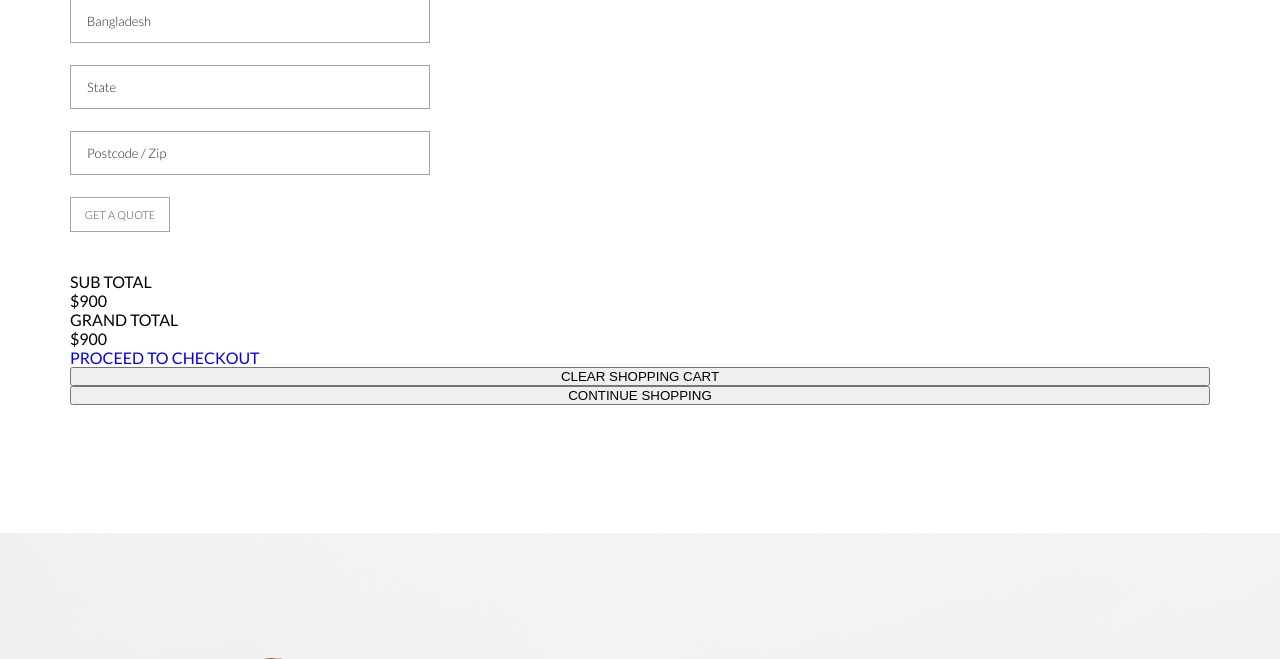
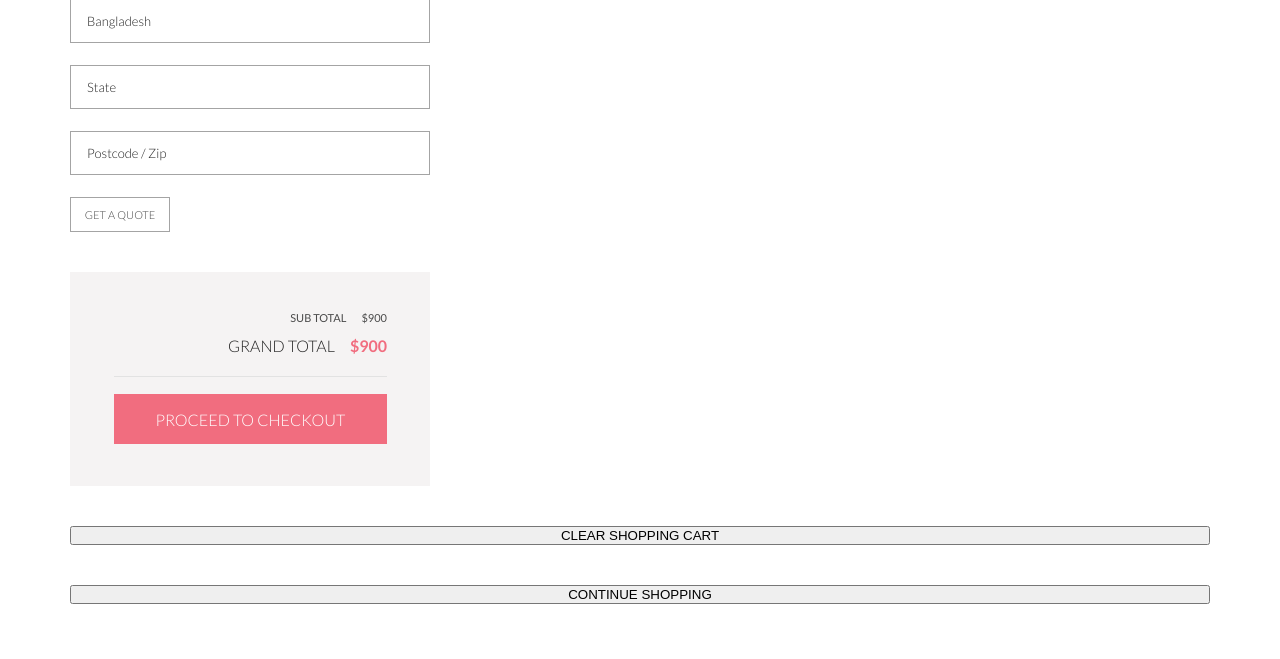
Before and after one commit to StaciBunx/frontend, a PHP site: page /cart.html in a window 1280 px wide. Shown: the part 1052-1711 px from the top of the page. Run offline with PHP 8.4, Linux system fonts and the light colour scheme.

Commit message:
feat: add style to summary

```diff
--- a/Brand-shop/cart.html
+++ b/Brand-shop/cart.html
@@ -135,15 +135,21 @@
                         <button class="address__button">GET A QUOTE</button>
                     </form>
                 </div>
+
                 <div class="summary">
                     <div class="summary__content">
+                        <div class="summary__subtotal_box">
                             <p class="summary__subtotal">SUB TOTAL</p>
                             <p class="summary__subtotal_price">$900</p>
+                        </div>
+
+                        <div class="summary__total_box">
                             <p class="summary__total">GRAND TOTAL</p>
                             <p class="summary__total_price">$900</p>
                         </div>
-                    <a href="#" class="summary__checkout_button">PROCEED TO CHECKOUT</a>
+
                     </div>
+                    <div class="summary__checkout"> <a href="#" class="summary__button">PROCEED TO CHECKOUT</a></div>
                 </div>
 
                 <button class="cart__button">CLEAR SHOPPING CART</button>
--- a/Brand-shop/style.css
+++ b/Brand-shop/style.css
@@ -610,6 +610,65 @@ summary::-webkit-details-marker {
   box-sizing: border-box;
   background-color: white;
   border: 1px solid #A4A4A4;
+}
+
+.summary {
+  width: 360px;
+  height: 214px;
+  background-color: #F5F3F3;
+  padding: 39px 43px 42px 44px;
+  box-sizing: border-box;
+}
+.summary__subtotal, .summary__subtotal_price {
+  font-style: normal;
+  font-weight: 400;
+  font-size: 11px;
+  line-height: normal;
+  color: #4A4A4A;
+}
+.summary__subtotal_box, .summary__total_box {
+  display: flex;
+  gap: 15px;
+  justify-content: flex-end;
+}
+.summary__subtotal_box {
+  margin-bottom: 12px;
+}
+.summary__total_box {
+  margin-bottom: 21px;
+}
+.summary__total {
+  font-style: normal;
+  font-weight: 300;
+  font-size: 16px;
+  line-height: normal;
+  color: #222;
+}
+.summary__total_price {
+  font-style: normal;
+  font-weight: 700;
+  font-size: 16px;
+  line-height: normal;
+  color: #F16D7F;
+}
+.summary__checkout {
+  height: 58px;
+  border-top: 1px solid #E2E2E2;
+  padding-top: 17px;
+}
+.summary__button {
+  display: flex;
+  flex-direction: row;
+  align-items: center;
+  justify-content: center;
+  font-style: normal;
+  font-weight: 300;
+  font-size: 16px;
+  line-height: normal;
+  width: 273px;
+  height: 50px;
+  background-color: #F16D7F;
+  color: white;
 }
 
 @keyframes animate_grow {
```
Also changed, not shown: Brand-shop/_cart.scss (+61 -0 lines), 1 other file. Lines whose indentation alone changed are shown as unchanged.
